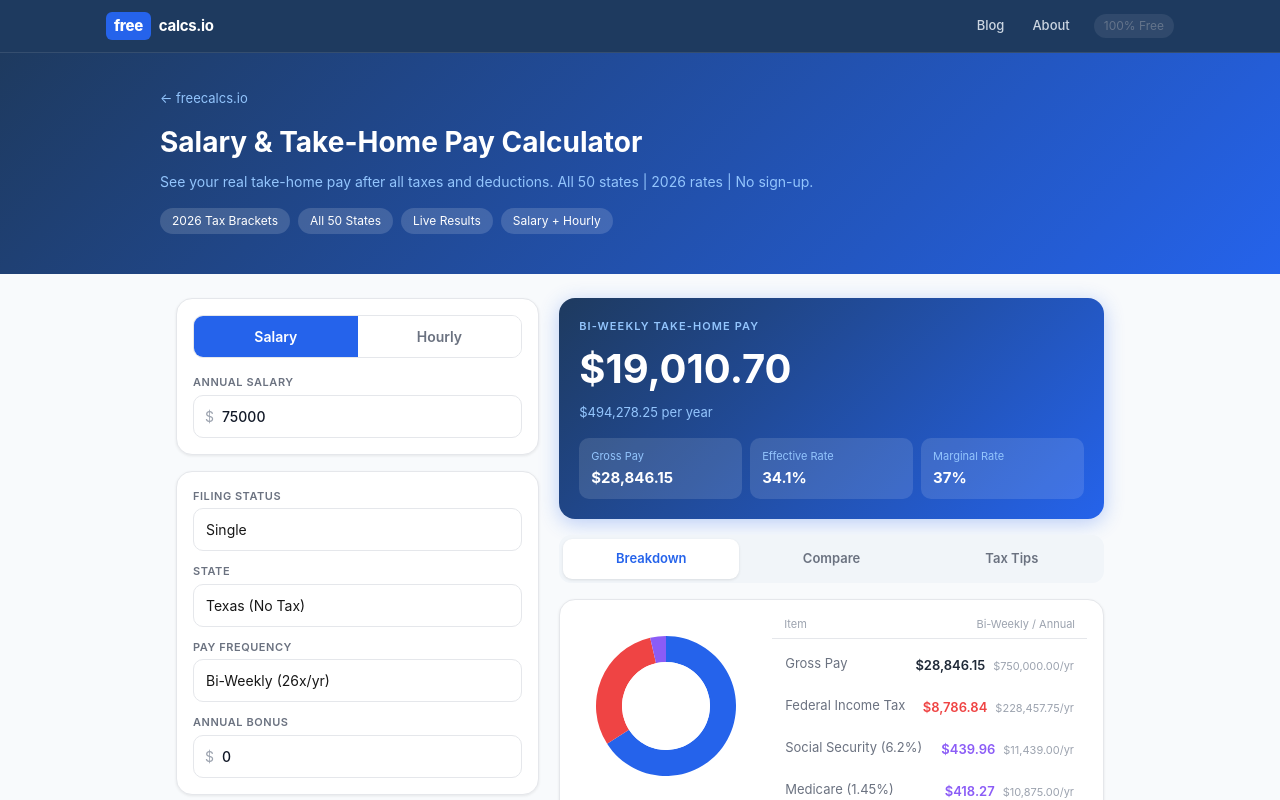
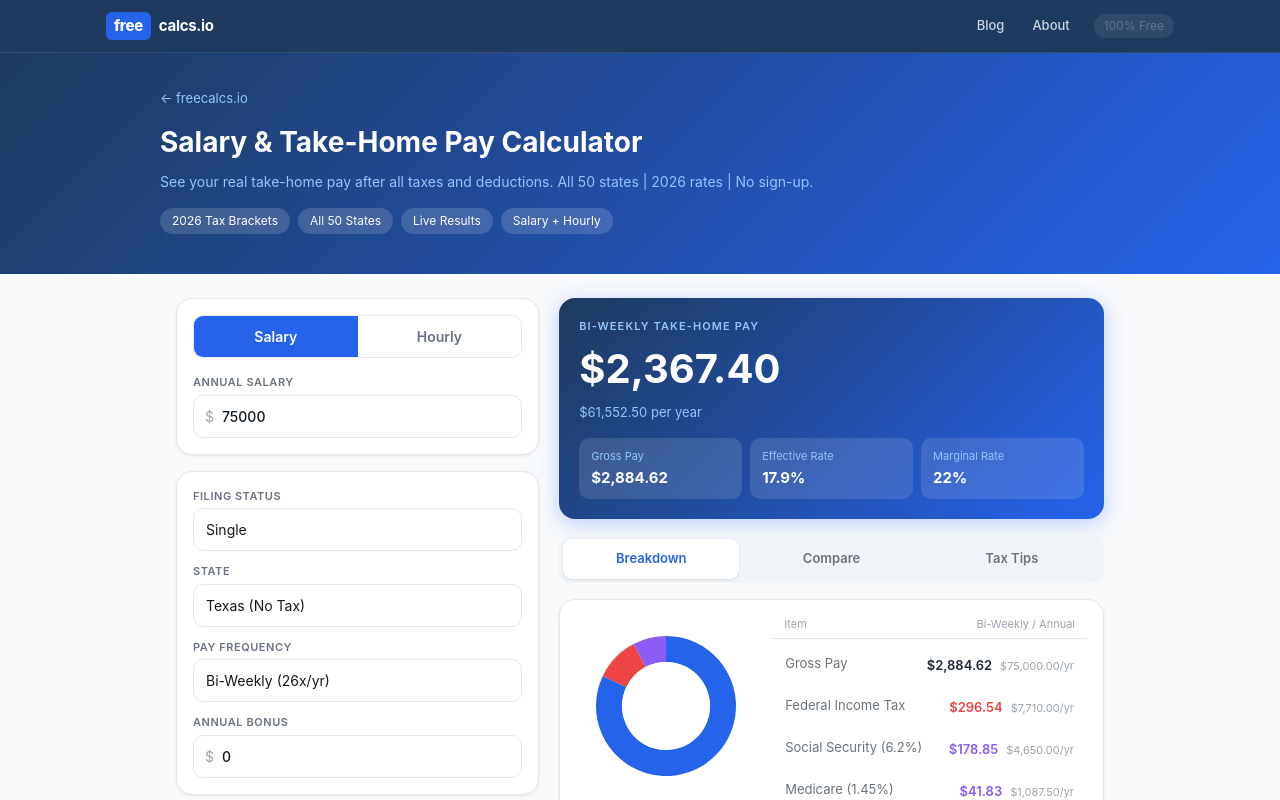
Before and after one commit to Tunjilor/freecalcs, a Next.js app: page /salary in a window 1280 px wide. Shown: the top 800 px of the page. Built offline with nearby package versions, Linux system fonts and the light colour scheme.

Commit message:
fix bonus type error

```diff
--- a/src/app/salary/calculator.tsx
+++ b/src/app/salary/calculator.tsx
@@ -50,7 +50,7 @@ function compute(mode:string,sal:string,hrly:string,hrs:string,ot:string,bonus:s
   let base=0;
   if(mode==='salary'){base=parseFloat(sal)||0;}
   else{const h=parseFloat(hrly)||0;const w=parseFloat(hrs)||40;const o=parseFloat(ot)||0;base=(h*w+o*h*1.5)*52;}
-  const gross=base+bonus;
+  const gross=base+(parseFloat(bonus)||0);
   const k=parseMoney(k401),hs=parseMoney(hsa),he=parseMoney(health),fs=parseMoney(fsa);
   const preTax=k+hs+he+fs;
   const ficaBase=Math.max(0,gross-hs-he);
```
